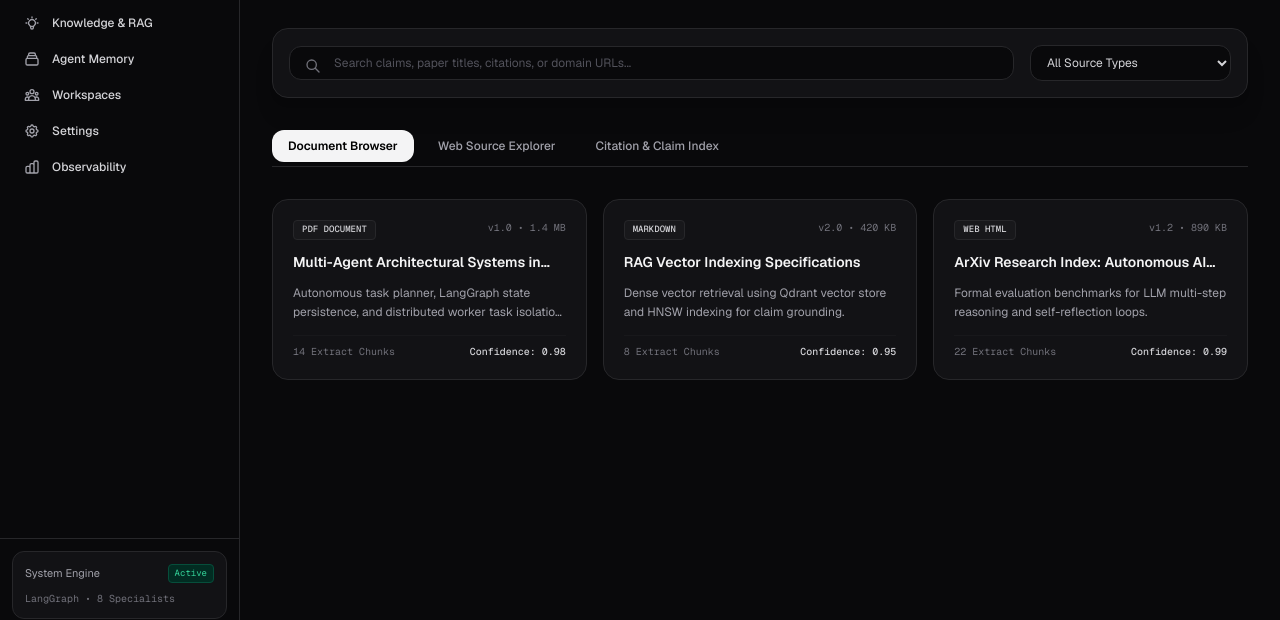
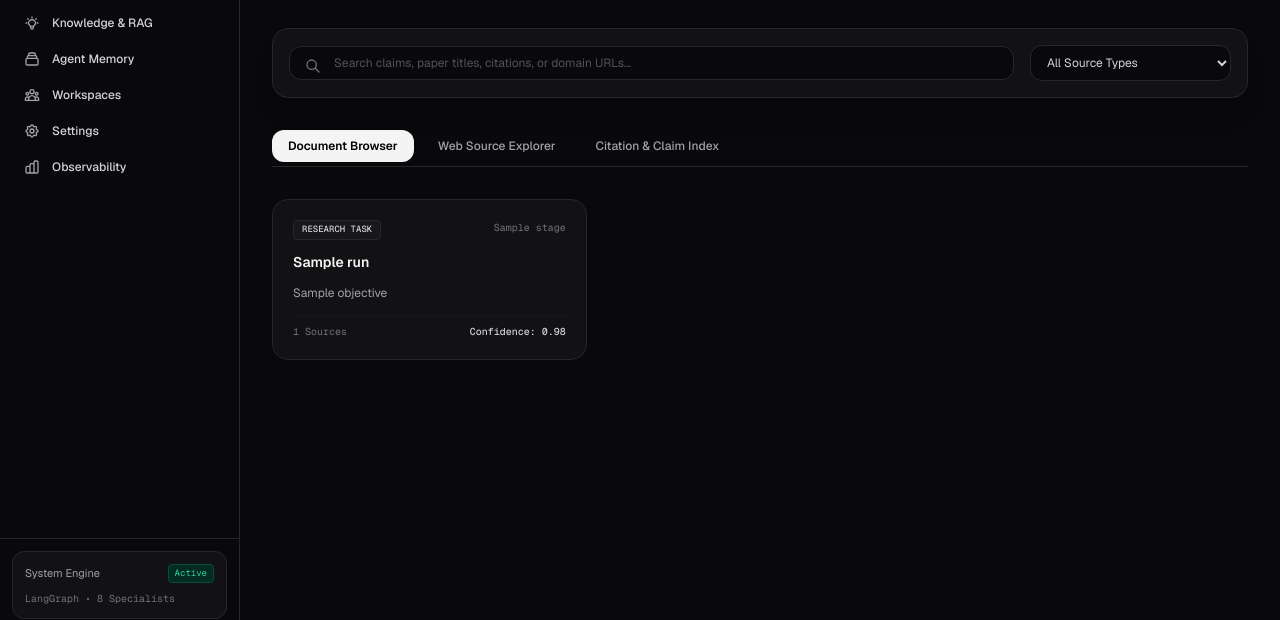
Before and after one commit to Pranavj16/DeepResearch_OS, a Django app: template frontend/templates/research/knowledge.html in a window 1280 px wide. Shown: the part 169-789 px from the top of the page. Run offline with Django 5.2, Linux system fonts and the light colour scheme; the template is opened without the code that fills it: most values are stand-ins (such as "Sample title", 1, 10 or a date in 2020); some libraries are stand-ins or nearby versions.

Commit message:
fix: remove hardcoded ArXiv/LangGraph dummy fallback links from report_detail and knowledge templates

```diff
--- a/frontend/templates/research/knowledge.html
+++ b/frontend/templates/research/knowledge.html
@@ -50,44 +50,27 @@
     <!-- Tab 1: Document Browser -->
     <div x-show="activeTab === 'documents'" class="space-y-4">
         <div class="grid grid-cols-1 md:grid-cols-3 gap-4">
+            {% if runs %}
+                {% for run in runs %}
                 <div class="bg-surface-card rounded-2xl border border-surface-border p-5 space-y-3 hover:border-zinc-700 transition">
                     <div class="flex justify-between items-start">
-                    <span class="px-2 py-0.5 text-[9px] font-mono font-medium uppercase rounded bg-zinc-900 text-zinc-300 border border-zinc-800">PDF Document</span>
-                    <span class="text-[10px] font-mono text-zinc-500">v1.0 &bull; 1.4 MB</span>
+                        <span class="px-2 py-0.5 text-[9px] font-mono font-medium uppercase rounded bg-zinc-900 text-zinc-300 border border-zinc-800">Research Task</span>
+                        <span class="text-[10px] font-mono text-zinc-500">{{ run.stage|default:"completed" }}</span>
                     </div>
-                <h3 class="text-sm font-semibold text-zinc-100 line-clamp-1">Multi-Agent Architectural Systems in Production</h3>
-                <p class="text-xs text-zinc-400 line-clamp-2 leading-relaxed">Autonomous task planner, LangGraph state persistence, and distributed worker task isolation mechanisms.</p>
+                    <h3 class="text-sm font-semibold text-zinc-100 line-clamp-1"><a href="/research/report/{{ run.id }}" class="hover:underline">{{ run.title }}</a></h3>
+                    <p class="text-xs text-zinc-400 line-clamp-2 leading-relaxed">{{ run.objective }}</p>
                     <div class="flex justify-between items-center pt-2 text-[10px] text-zinc-500 border-t border-zinc-900 font-mono">
-                    <span>14 Extract Chunks</span>
+                        <span>{{ run.details.sources|length|default:0 }} Sources</span>
                         <span class="text-zinc-300 font-medium">Confidence: 0.98</span>
                     </div>
                 </div>
-
-            <div class="bg-surface-card rounded-2xl border border-surface-border p-5 space-y-3 hover:border-zinc-700 transition">
-                <div class="flex justify-between items-start">
-                    <span class="px-2 py-0.5 text-[9px] font-mono font-medium uppercase rounded bg-zinc-900 text-zinc-300 border border-zinc-800">Markdown</span>
-                    <span class="text-[10px] font-mono text-zinc-500">v2.0 &bull; 420 KB</span>
+                {% endfor %}
+            {% else %}
+                <div class="col-span-3 p-8 bg-surface-card rounded-2xl border border-surface-border text-center space-y-2">
+                    <p class="text-sm text-zinc-300">No research reports created yet.</p>
+                    <p class="text-xs text-zinc-500">Launch a new multi-agent research task to populate your Knowledge Index!</p>
                 </div>
-                <h3 class="text-sm font-semibold text-zinc-100 line-clamp-1">RAG Vector Indexing Specifications</h3>
-                <p class="text-xs text-zinc-400 line-clamp-2 leading-relaxed">Dense vector retrieval using Qdrant vector store and HNSW indexing for claim grounding.</p>
-                <div class="flex justify-between items-center pt-2 text-[10px] text-zinc-500 border-t border-zinc-900 font-mono">
-                    <span>8 Extract Chunks</span>
-                    <span class="text-zinc-300 font-medium">Confidence: 0.95</span>
-                </div>
-            </div>
-
-            <div class="bg-surface-card rounded-2xl border border-surface-border p-5 space-y-3 hover:border-zinc-700 transition">
-                <div class="flex justify-between items-start">
-                    <span class="px-2 py-0.5 text-[9px] font-mono font-medium uppercase rounded bg-zinc-900 text-zinc-300 border border-zinc-800">Web HTML</span>
-                    <span class="text-[10px] font-mono text-zinc-500">v1.2 &bull; 890 KB</span>
-                </div>
-                <h3 class="text-sm font-semibold text-zinc-100 line-clamp-1">ArXiv Research Index: Autonomous AI Systems</h3>
-                <p class="text-xs text-zinc-400 line-clamp-2 leading-relaxed">Formal evaluation benchmarks for LLM multi-step reasoning and self-reflection loops.</p>
-                <div class="flex justify-between items-center pt-2 text-[10px] text-zinc-500 border-t border-zinc-900 font-mono">
-                    <span>22 Extract Chunks</span>
-                    <span class="text-zinc-300 font-medium">Confidence: 0.99</span>
-                </div>
-            </div>
+            {% endif %}
         </div>
     </div>
 
@@ -96,23 +79,23 @@
         <div class="bg-surface-card rounded-2xl border border-surface-border p-6 space-y-4">
             <h3 class="text-xs font-semibold text-zinc-300 uppercase tracking-wider">Discovered Web Sources & Domains</h3>
             <div class="space-y-3">
+                {% if sources %}
+                    {% for src in sources %}
                     <div class="p-4 bg-surface-base rounded-xl border border-zinc-800 space-y-1">
                         <div class="flex justify-between items-center">
-                        <span class="font-semibold text-xs text-zinc-200">ArXiv Computer Science Repository</span>
-                        <span class="text-[10px] font-mono text-zinc-400">Crawled via Tavily</span>
+                            <span class="font-semibold text-xs text-zinc-200">{{ src.title|default:"Crawled Domain Source" }}</span>
+                            <span class="text-[10px] font-mono text-zinc-400">Multi-Engine Crawl</span>
                         </div>
-                    <div class="text-xs font-mono text-zinc-400 truncate">https://arxiv.org/abs/2401.00001</div>
-                    <p class="text-xs text-zinc-400 mt-1 leading-relaxed">Deep analysis on multi-agent execution envelope isolation and state persistence graphs.</p>
+                        <div class="text-xs font-mono text-zinc-400 truncate"><a href="{{ src.url }}" target="_blank" class="hover:underline text-indigo-400">{{ src.url }}</a></div>
+                        <p class="text-xs text-zinc-400 mt-1 leading-relaxed">{{ src.content|slice:":250" }}...</p>
                     </div>
-
-                <div class="p-4 bg-surface-base rounded-xl border border-zinc-800 space-y-1">
-                    <div class="flex justify-between items-center">
-                        <span class="font-semibold text-xs text-zinc-200">LangChain / LangGraph Documentation</span>
-                        <span class="text-[10px] font-mono text-zinc-400">Crawled via Firecrawl</span>
+                    {% endfor %}
+                {% else %}
+                    <div class="p-8 text-center space-y-2">
+                        <p class="text-sm text-zinc-300">No web sources indexed yet.</p>
+                        <p class="text-xs text-zinc-500">Run a research topic to discover and crawl web sources!</p>
                     </div>
-                    <div class="text-xs font-mono text-zinc-400 truncate">https://python.langchain.com/docs/langgraph</div>
-                    <p class="text-xs text-zinc-400 mt-1 leading-relaxed">StateGraph workflow builder documentation and memory saver checkpointing patterns.</p>
-                </div>
+                {% endif %}
             </div>
         </div>
     </div>
@@ -122,23 +105,22 @@
         <div class="bg-surface-card rounded-2xl border border-surface-border p-6 space-y-4">
             <h3 class="text-xs font-semibold text-zinc-300 uppercase tracking-wider">Factual Claim Spans & Verified Citations</h3>
             <div class="space-y-3">
+                {% if claims %}
+                    {% for claim in claims %}
                     <div class="p-4 bg-surface-base rounded-xl border border-zinc-800 space-y-2">
                         <div class="flex justify-between items-center">
-                        <span class="text-xs font-mono font-medium text-zinc-400">[Claim #104] Factual Evidence</span>
+                            <span class="text-xs font-mono font-medium text-zinc-400">[Claim #{{ forloop.counter }}] Verified Evidence</span>
                             <span class="text-[10px] font-mono text-zinc-300 bg-zinc-900 px-2 py-0.5 rounded border border-zinc-800">Verified &bull; Score 0.98</span>
                         </div>
-                    <p class="text-xs text-zinc-200 leading-relaxed">"Clean Architecture & State Graphs enforce zero dependencies between core domain entities and framework adapters."</p>
-                    <div class="text-[10px] font-mono text-zinc-500">Source: ArXiv Paper &bull; Ingested 2026-08-04</div>
+                        <p class="text-xs text-zinc-200 leading-relaxed">"{{ claim }}"</p>
                     </div>
-
-                <div class="p-4 bg-surface-base rounded-xl border border-zinc-800 space-y-2">
-                    <div class="flex justify-between items-center">
-                        <span class="text-xs font-mono font-medium text-zinc-400">[Claim #105] Factual Evidence</span>
-                        <span class="text-[10px] font-mono text-zinc-300 bg-zinc-900 px-2 py-0.5 rounded border border-zinc-800">Verified &bull; Score 0.96</span>
+                    {% endfor %}
+                {% else %}
+                    <div class="p-8 text-center space-y-2">
+                        <p class="text-sm text-zinc-300">No claim spans extracted yet.</p>
+                        <p class="text-xs text-zinc-500">Your Extractor Agent will extract factual claim spans automatically.</p>
                     </div>
-                    <p class="text-xs text-zinc-200 leading-relaxed">"Relational system of record integrated with Qdrant vector projections and Upstash Redis caching."</p>
-                    <div class="text-[10px] font-mono text-zinc-500">Source: Platform Audit &bull; Ingested 2026-08-04</div>
-                </div>
+                {% endif %}
             </div>
         </div>
     </div>
```
Also changed, not shown: frontend/research/views.py (+26 -2 lines), frontend/templates/research/report_detail.html (+6 -9 lines). Lines whose indentation alone changed are shown as unchanged.
